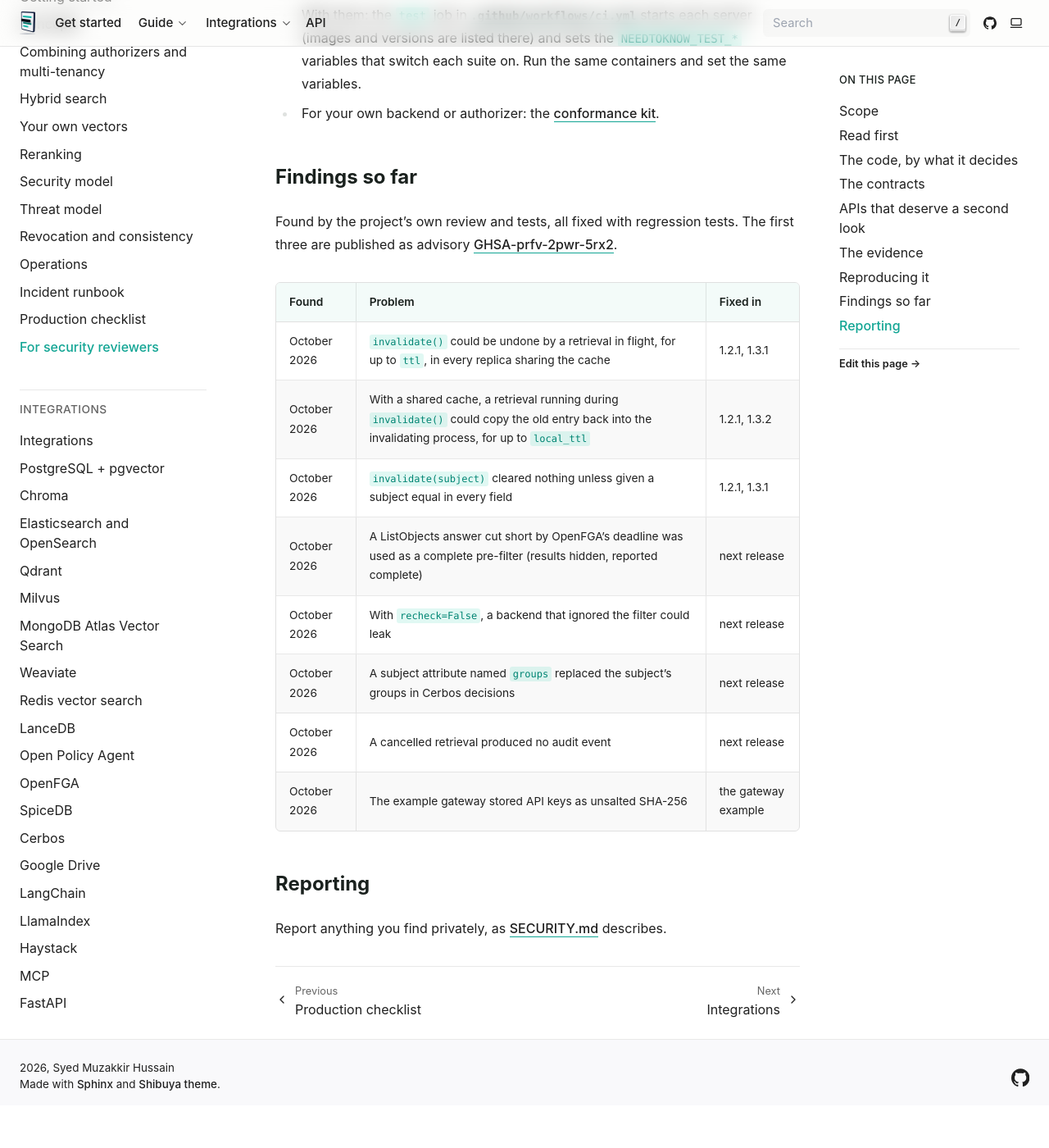
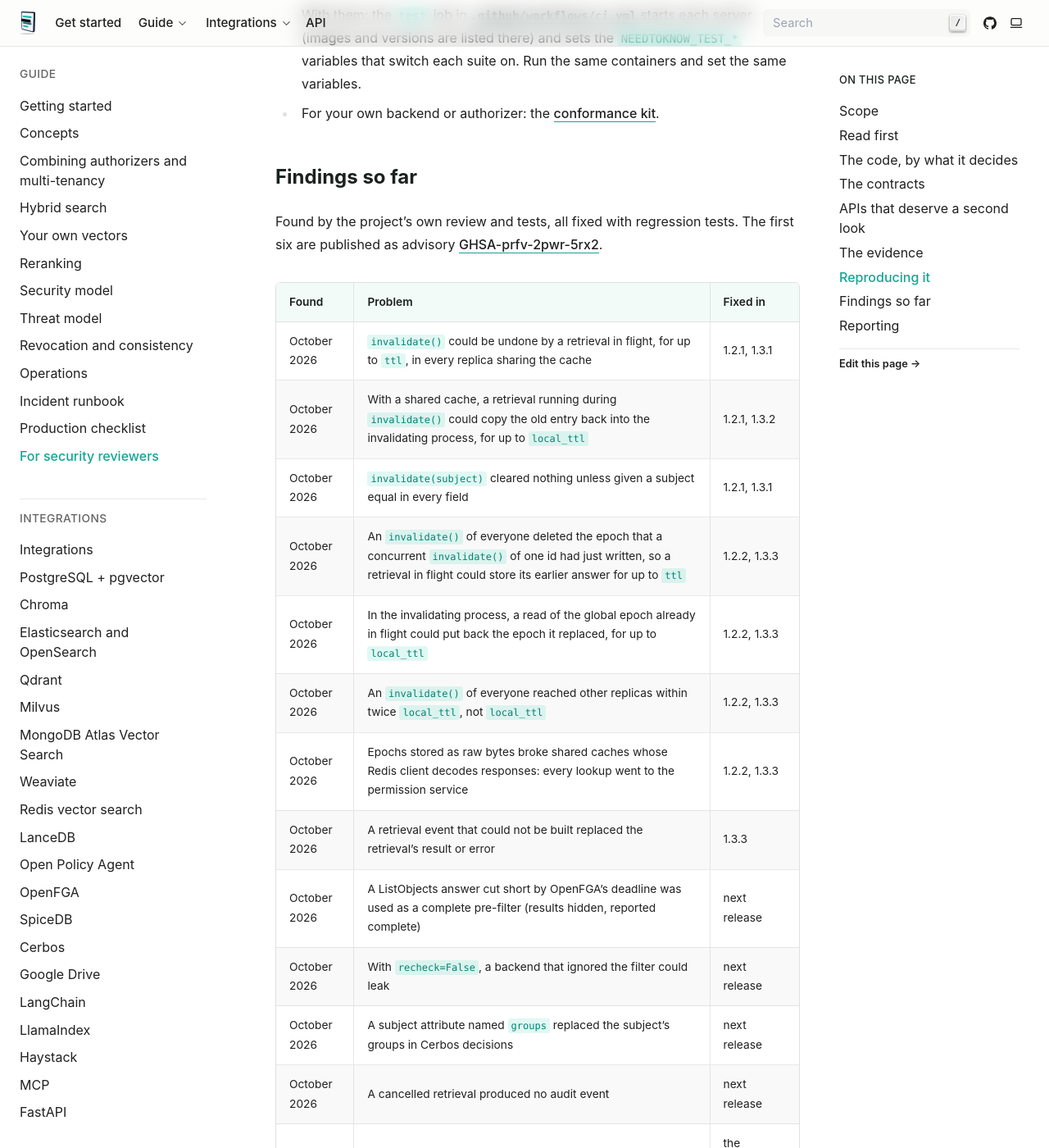
Before and after one commit to muzakkirhussain011/needtoknow, a Sphinx documentation site: the page built from docs/review.md, in a window 1280 px wide and 1400 px high, scrolled down 3775 px. Shown: the whole window at 82% size. Built offline with Sphinx 7.4.7, drawn with Linux system fonts in a browser that asks for light colours; before the commit the page ends 5123 px from its top, so only the background shows below that.

Commit message:
docs(review): list the findings fixed in 1.3.3 and 1.2.2
The reviewer page's findings table stopped at the 1.3.1 and 1.3.2 fixes. It now lists the three
invalidate() interleavings that 1.3.3 and 1.2.2 close (covered by the same advisory, so "the first
three" becomes "the first six"), the epochs that broke Redis clients decoding responses, and the
retrieval event that could replace a result or error (1.3.3 only).

```diff
--- a/docs/review.md
+++ b/docs/review.md
@@ -98,7 +98,7 @@ separate deployment with its
 
 ## Findings so far
 
-Found by the project's own review and tests, all fixed with regression tests. The first three are
+Found by the project's own review and tests, all fixed with regression tests. The first six are
 published as advisory
 [GHSA-prfv-2pwr-5rx2](https://github.com/muzakkirhussain011/needtoknow/security/advisories/GHSA-prfv-2pwr-5rx2).
 
@@ -107,6 +107,11 @@ published as advisory
 | October 2026 | `invalidate()` could be undone by a retrieval in flight, for up to `ttl`, in every replica sharing the cache | 1.2.1, 1.3.1 |
 | October 2026 | With a shared cache, a retrieval running during `invalidate()` could copy the old entry back into the invalidating process, for up to `local_ttl` | 1.2.1, 1.3.2 |
 | October 2026 | `invalidate(subject)` cleared nothing unless given a subject equal in every field | 1.2.1, 1.3.1 |
+| October 2026 | An `invalidate()` of everyone deleted the epoch that a concurrent `invalidate()` of one id had just written, so a retrieval in flight could store its earlier answer for up to `ttl` | 1.2.2, 1.3.3 |
+| October 2026 | In the invalidating process, a read of the global epoch already in flight could put back the epoch it replaced, for up to `local_ttl` | 1.2.2, 1.3.3 |
+| October 2026 | An `invalidate()` of everyone reached other replicas within twice `local_ttl`, not `local_ttl` | 1.2.2, 1.3.3 |
+| October 2026 | Epochs stored as raw bytes broke shared caches whose Redis client decodes responses: every lookup went to the permission service | 1.2.2, 1.3.3 |
+| October 2026 | A retrieval event that could not be built replaced the retrieval's result or error | 1.3.3 |
 | October 2026 | A ListObjects answer cut short by OpenFGA's deadline was used as a complete pre-filter (results hidden, reported complete) | next release |
 | October 2026 | With `recheck=False`, a backend that ignored the filter could leak | next release |
 | October 2026 | A subject attribute named `groups` replaced the subject's groups in Cerbos decisions | next release |
```
